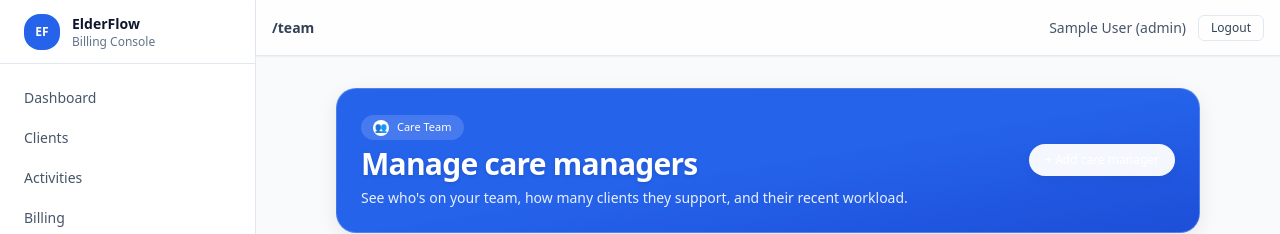
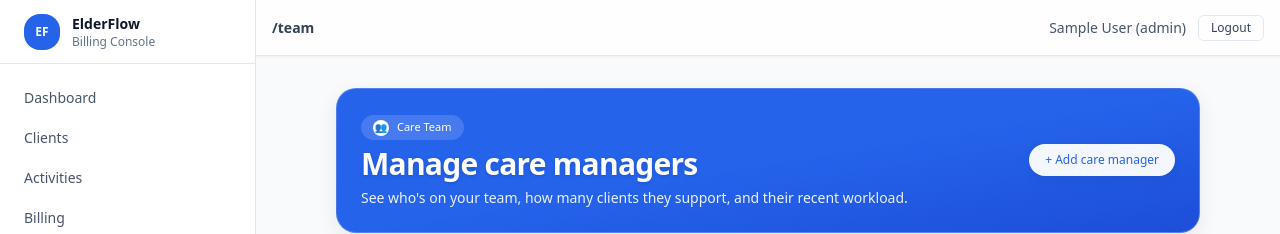
Before and after one commit to yovisovyan/elderflow-frontend, a Next.js app: page /team in a window 1280 px wide. Shown: the top 234 px of the page. Built offline with nearby package versions, Linux system fonts and the light colour scheme; no server answers; sample sign-in values are in the browser's storage.

Commit message:
fixing white button

```diff
--- a/src/app/components/ui/Button.tsx
+++ b/src/app/components/ui/Button.tsx
@@ -10,7 +10,7 @@ export function Button({ variant = "primary", className = "", ...props }: Button
 
   const styles =
     variant === "primary"
-      ? "bg-ef-primary text-white hover:bg-ef-primary-strong shadow-soft"
+      ? "bg-ef-primary text-blue hover:bg-ef-primary-strong shadow-soft"
       : "border border-ef-border bg-white text-slate-700 hover:bg-slate-50";
 
   return (
```
